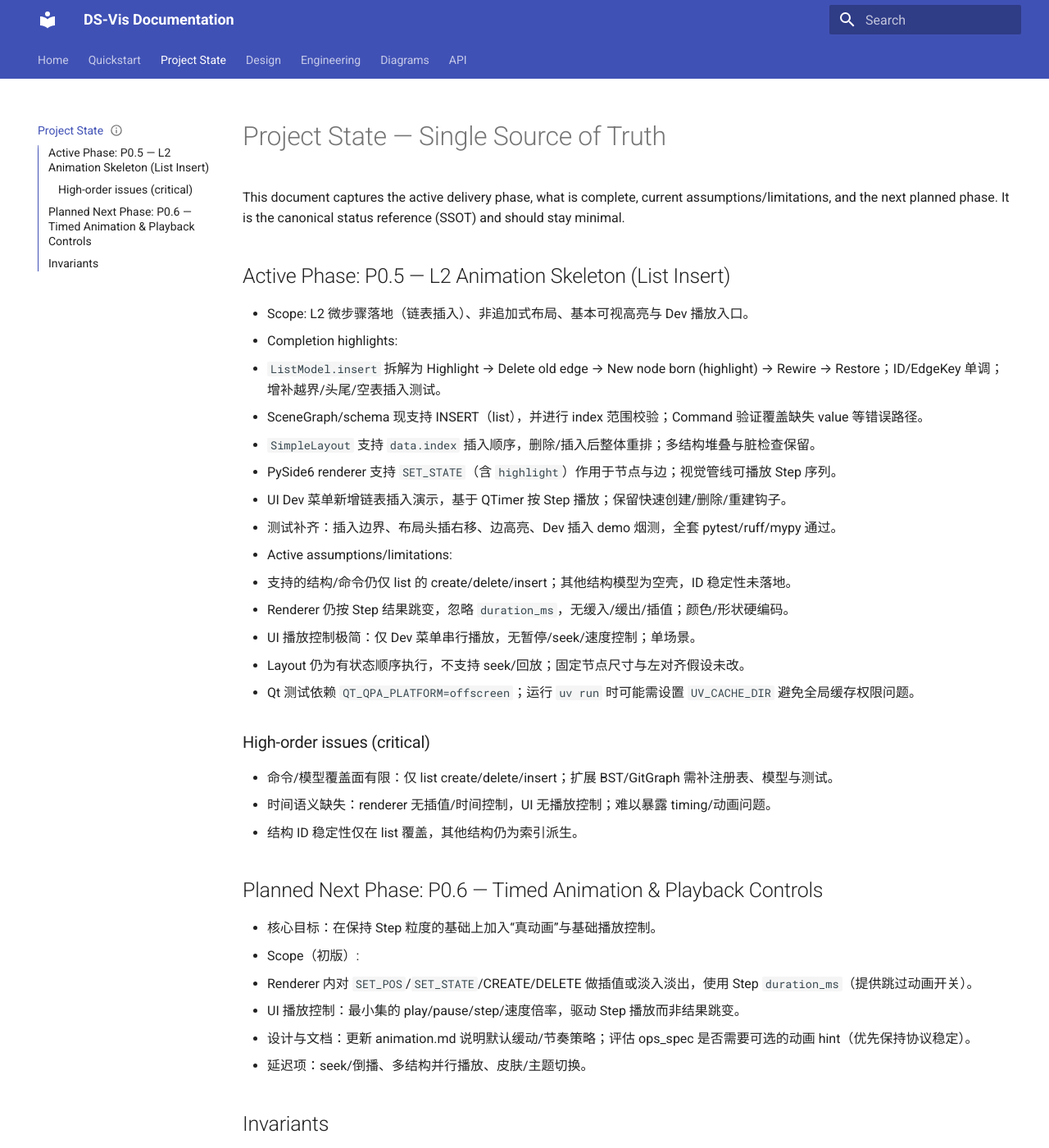
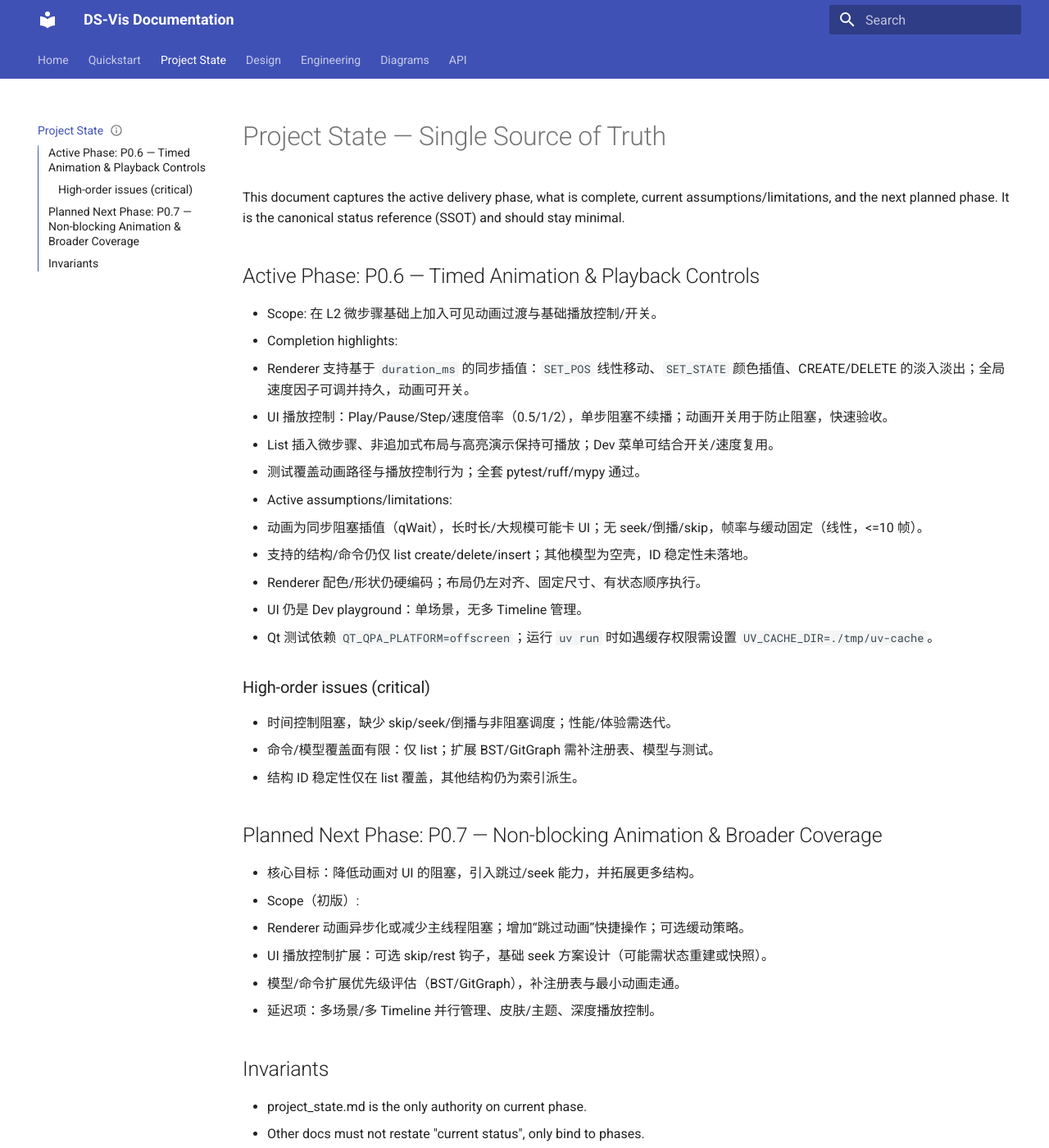
Before and after one commit to elecdot/ds-vis, an MkDocs documentation site: the page built from docs/project_state.md, in a window 1280 px wide and 1400 px high. Shown: the whole window at 82% size. Built offline with MkDocs 1.6.1 and Material for MkDocs 9.7.7, drawn with Linux system fonts in a browser that asks for light colours.

```diff
--- a/docs/project_state.md
+++ b/docs/project_state.md
@@ -9,34 +9,32 @@ last_updated: 2025-12-15
 
 This document captures the active delivery phase, what is complete, current assumptions/limitations, and the next planned phase. It is the canonical status reference (SSOT) and should stay minimal.
 
-## Active Phase: P0.5 — L2 Animation Skeleton (List Insert)
-- Scope: L2 微步骤落地（链表插入）、非追加式布局、基本可视高亮与 Dev 播放入口。
+## Active Phase: P0.6 — Timed Animation & Playback Controls
+- Scope: 在 L2 微步骤基础上加入可见动画过渡与基础播放控制/开关。
 - Completion highlights:
-  - `ListModel.insert` 拆解为 Highlight → Delete old edge → New node born (highlight) → Rewire → Restore；ID/EdgeKey 单调；增补越界/头尾/空表插入测试。
-  - SceneGraph/schema 现支持 INSERT（list），并进行 index 范围校验；Command 验证覆盖缺失 value 等错误路径。
-  - `SimpleLayout` 支持 `data.index` 插入顺序，删除/插入后整体重排；多结构堆叠与脏检查保留。
-  - PySide6 renderer 支持 `SET_STATE`（含 `highlight`）作用于节点与边；视觉管线可播放 Step 序列。
-  - UI Dev 菜单新增链表插入演示，基于 QTimer 按 Step 播放；保留快速创建/删除/重建钩子。
-  - 测试补齐：插入边界、布局头插右移、边高亮、Dev 插入 demo 烟测，全套 pytest/ruff/mypy 通过。
+  - Renderer 支持基于 `duration_ms` 的同步插值：`SET_POS` 线性移动、`SET_STATE` 颜色插值、CREATE/DELETE 的淡入淡出；全局速度因子可调并持久，动画可开关。
+  - UI 播放控制：Play/Pause/Step/速度倍率（0.5/1/2），单步阻塞不续播；动画开关用于防止阻塞，快速验收。
+  - List 插入微步骤、非追加式布局与高亮演示保持可播放；Dev 菜单可结合开关/速度复用。
+  - 测试覆盖动画路径与播放控制行为；全套 pytest/ruff/mypy 通过。
 - Active assumptions/limitations:
-  - 支持的结构/命令仍仅 list 的 create/delete/insert；其他结构模型为空壳，ID 稳定性未落地。
-  - Renderer 仍按 Step 结果跳变，忽略 `duration_ms`，无缓入/缓出/插值；颜色/形状硬编码。
-  - UI 播放控制极简：仅 Dev 菜单串行播放，无暂停/seek/速度控制；单场景。
-  - Layout 仍为有状态顺序执行，不支持 seek/回放；固定节点尺寸与左对齐假设未改。
-  - Qt 测试依赖 `QT_QPA_PLATFORM=offscreen`；运行 `uv run` 时可能需设置 `UV_CACHE_DIR` 避免全局缓存权限问题。
+  - 动画为同步阻塞插值（qWait），长时长/大规模可能卡 UI；无 seek/倒播/skip，帧率与缓动固定（线性，<=10 帧）。
+  - 支持的结构/命令仍仅 list create/delete/insert；其他模型为空壳，ID 稳定性未落地。
+  - Renderer 配色/形状仍硬编码；布局仍左对齐、固定尺寸、有状态顺序执行。
+  - UI 仍是 Dev playground：单场景，无多 Timeline 管理。
+  - Qt 测试依赖 `QT_QPA_PLATFORM=offscreen`；运行 `uv run` 时如遇缓存权限需设置 `UV_CACHE_DIR=./tmp/uv-cache`。
 
 ### High-order issues (critical)
-- 命令/模型覆盖面有限：仅 list create/delete/insert；扩展 BST/GitGraph 需补注册表、模型与测试。
-- 时间语义缺失：renderer 无插值/时间控制，UI 无播放控制；难以暴露 timing/动画问题。
+- 时间控制阻塞，缺少 skip/seek/倒播与非阻塞调度；性能/体验需迭代。
+- 命令/模型覆盖面有限：仅 list；扩展 BST/GitGraph 需补注册表、模型与测试。
 - 结构 ID 稳定性仅在 list 覆盖，其他结构仍为索引派生。
 
-## Planned Next Phase: P0.6 — Timed Animation & Playback Controls
-- 核心目标：在保持 Step 粒度的基础上加入“真动画”与基础播放控制。
+## Planned Next Phase: P0.7 — Non-blocking Animation & Broader Coverage
+- 核心目标：降低动画对 UI 的阻塞，引入跳过/seek 能力，并拓展更多结构。
 - Scope（初版）:
-  - Renderer 内对 `SET_POS`/`SET_STATE`/CREATE/DELETE 做插值或淡入淡出，使用 Step `duration_ms`（提供跳过动画开关）。
-  - UI 播放控制：最小集的 play/pause/step/速度倍率，驱动 Step 播放而非结果跳变。
-  - 设计与文档：更新 animation.md 说明默认缓动/节奏策略；评估 ops_spec 是否需要可选的动画 hint（优先保持协议稳定）。
-- 延迟项：seek/倒播、多结构并行播放、皮肤/主题切换。
+  - Renderer 动画异步化或减少主线程阻塞；增加“跳过动画”快捷操作；可选缓动策略。
+  - UI 播放控制扩展：可选 skip/rest 钩子，基础 seek 方案设计（可能需状态重建或快照）。
+  - 模型/命令扩展优先级评估（BST/GitGraph），补注册表与最小动画走通。
+- 延迟项：多场景/多 Timeline 并行管理、皮肤/主题、深度播放控制。
 
 ## Invariants
 - project_state.md is the only authority on current phase.
```
Also changed, not shown: other parts of docs/project_state.md (+2 -2 lines), docs/design/animation.md (+12 -3 lines), docs/engineering/dev_kb.md (+4 -4 lines), docs/index.md (+6 -6 lines).
